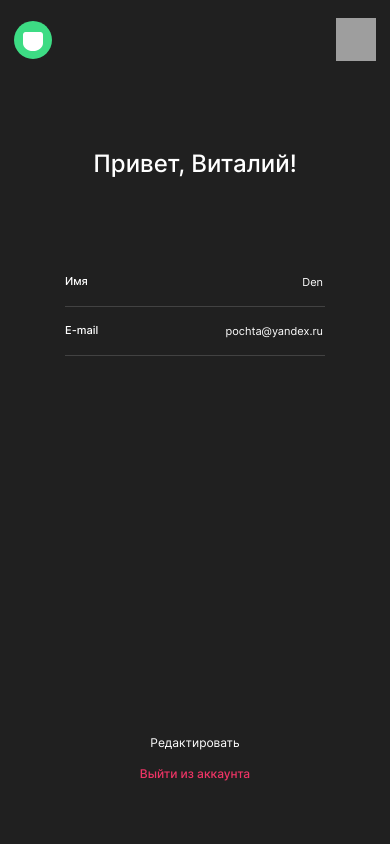
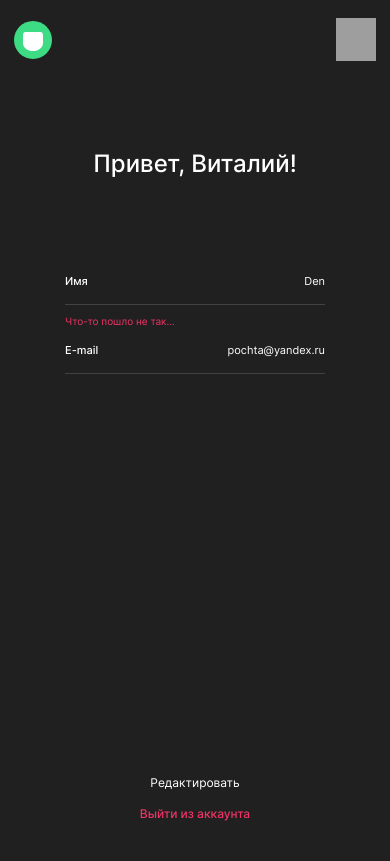
Before and after one commit to Denchik730/movies-explorer-frontend, a React (Create React App) app: page /profile in a window 390 px wide. Built offline with nearby package versions, Linux system fonts and the light colour scheme; grey boxes are pictures that could not be loaded.

Commit message:
feat:добавить эффект активной ссылки для мобильного меню

```diff
--- a/src/components/App/App.css
+++ b/src/components/App/App.css
@@ -229,11 +229,15 @@
 .auth__input-error {
   min-height: 12px;
   padding-top: 10px;
-  /* visibility: hidden; */
+  visibility: hidden;
   font-weight: 400;
   font-size: 10px;
   line-height: 1.2;
   color: #EE3465;
+}
+
+.auth__input-error_active {
+  visibility: visible;
 }
 
 .github-link {
--- a/src/components/App/App.js
+++ b/src/components/App/App.js
@@ -53,6 +53,8 @@ function App() {
       </Routes>
 
       {pathname === '/' || pathname === '/movies' || pathname === '/saved-movies' ? <Footer/> : null}
+
+      <ErrorMessageModal/>
     </div>
   );
 }
--- a/src/components/ErrorMessageModal/ErrorMessageModal.js
+++ b/src/components/ErrorMessageModal/ErrorMessageModal.js
@@ -4,7 +4,7 @@ import errorImg from '../../images/popup-error.png'
 
 function ErrorMessageModal() {
   return (
-    <section className="tooltip tooltip_opened">
+    <section className="tooltip">
       <div className="tooltip__container">
         <img src={errorImg} className="tooltip__image" alt="Ошибка запроса"/>
         <h2 className="tooltip__title">
--- a/src/components/Login/Login.js
+++ b/src/components/Login/Login.js
@@ -19,7 +19,7 @@ function Login() {
             <li className="auth__form-inputs-item">
               <label htmlFor="login-input-password" className="auth__input-label">Пароль</label>
               <input id="login-input-password" type="password" className="auth__input" />
-              <span className="auth__input-error login-input-password-error">Что-то пошло не так...</span>
+              <span className="auth__input-error auth__input-error_active login-input-password-error">Что-то пошло не так...</span>
             </li>
           </ul>
         </fieldset>
--- a/src/components/MobileMenu/MobileMenu.css
+++ b/src/components/MobileMenu/MobileMenu.css
@@ -72,6 +72,11 @@
   text-align: center;
   color: #FFFFFF;
   text-decoration: none;
+  padding-bottom: 4px;
+}
+
+.mobile-menu__link_active {
+  border-bottom: 2px solid #FFFFFF;
 }
 
 .mobile-menu__profile-edit {
--- a/src/components/MobileMenu/MobileMenu.js
+++ b/src/components/MobileMenu/MobileMenu.js
@@ -1,4 +1,6 @@
 import './MobileMenu.css'
+
+import { NavLink } from 'react-router-dom';
 
 function MobileMenu() {
   return (
@@ -8,13 +10,13 @@ function MobileMenu() {
         <nav className="mobile-menu__content">
           <ul className="mobile-menu__links">
             <li className="mobile-menu__links-item">
-              <a href="" className="mobile-menu__link">Главная</a>
+              <NavLink to="/" className={({isActive}) => 'mobile-menu__link' + (isActive ? " mobile-menu__link_active" : "")}>Главная</NavLink>
             </li>
             <li className="mobile-menu__links-item">
-              <a href="" className="mobile-menu__link">Фильмы</a>
+              <NavLink to="/movies" className={({isActive}) => 'mobile-menu__link' + (isActive ? " mobile-menu__link_active" : "")}>Фильмы</NavLink>
             </li>
             <li className="mobile-menu__links-item">
-              <a href="" className="mobile-menu__link">Сохранённые фильмы</a>
+              <NavLink to="/saved-movies" className={({isActive}) => 'mobile-menu__link' + (isActive ? " mobile-menu__link_active" : "")}>Сохранённые фильмы</NavLink>
             </li>
           </ul>
 
--- a/src/components/Profile/Profile.css
+++ b/src/components/Profile/Profile.css
@@ -36,6 +36,7 @@
 .profile__form-inputs-item {
   display: flex;
   justify-content: space-between;
+  align-items: end;
   width: 410px;
   margin: 0 auto;
   margin-top: 17px;
@@ -61,14 +62,30 @@
 
 .profile__input {
   min-width: 121px;
-  text-align: right;
   background-color: inherit;
   border: 0;
+  padding: 0;
   font-weight: 400;
   font-size: 11px;
   line-height: 13px;
   text-align: right;
   color: #FFFFFF;
+}
+
+.profile__input-error {
+  display: none;
+  min-height: 12px;
+  padding-top: 10px;
+  font-weight: 400;
+  font-size: 10px;
+  line-height: 1.2;
+  color: #EE3465;
+}
+
+.profile__input-error_active {
+  display: block;
+  width: 410px;
+  margin: 0 auto;
 }
 
 .profile__btn-submit {
@@ -133,6 +150,11 @@
     width: 260px;
   }
 
+  .profile__input-error_active {
+    width: 260px;
+    margin: 0 auto;
+  }
+
   .profile__input-label {
     width: 130px;
   }
--- a/src/components/Profile/Profile.js
+++ b/src/components/Profile/Profile.js
@@ -15,10 +15,12 @@ function Profile() {
                 <label htmlFor="profile__input-name" className="profile__input-label">Имя</label>
                 <input value={"Den"} name="name" id="profile__input-name" type="text" className="profile__input" />
               </li>
+              <span className="profile__input-error profile__input-error_active profile__input-name-error">Что-то пошло не так...</span>
               <li className="profile__form-inputs-item">
                 <label htmlFor="profile__input-email" className="profile__input-label">E-mail</label>
                 <input value={"pochta@yandex.ru"} name="email" id="profile__input-email" type="email" className="profile__input" />
               </li>
+              <span className="profile__input-error profile__input-error_active profile__input-email-error"></span>
             </ul>
           </fieldset>
 
--- a/src/components/Register/Register.js
+++ b/src/components/Register/Register.js
@@ -13,7 +13,7 @@ function Register() {
             <li className="auth__form-inputs-item">
               <label htmlFor="register-input-name" className="auth__input-label">Имя</label>
               <input id="register-input-name" type="name" className="auth__input" />
-              <span className="auth__input-error register-input-name-error"></span>
+              <span className="auth__input-error auth__input-error_active register-input-name-error">Что-то пошло не так...</span>
             </li>
 
             <li className="auth__form-inputs-item">
--- a/src/index.css
+++ b/src/index.css
@@ -1,7 +1,7 @@
 @import url(./vendor/normalize.css);
 @import url(./vendor/fonts/fonts.css);
 
-@import url(./components/Header/Header.css);
+/* @import url(./components/Header/Header.css); */
 /* @import url(./components/Main/Main.css); */
 /* @import url(./components/Promo/Promo.css);
 @import url(./components/Promo/Promo.css); */
```
Also changed, not shown: src/components/Header/Header.js (+2 -10 lines).
